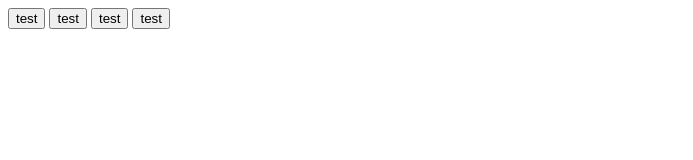
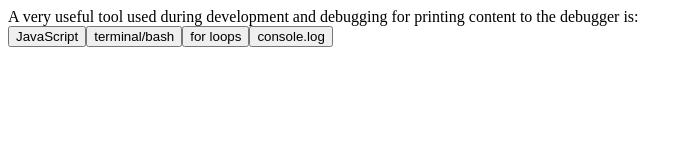
Before and after one commit to alyssaharper/Code_Quiz, a plain HTML site: page index.html in a window 1280 px wide. Both pictures are taken after a click on the button "Start Quiz". Shown: the whole page, without its empty margins (0-693 px from the left). Drawn offline with nearby package versions, Linux system fonts and the light colour scheme.

Commit message:
Added more functions to JS. Added comments explaining functions

```diff
--- a/index.html
+++ b/index.html
@@ -15,14 +15,14 @@
     <button type="button" class="startButton" id="startQuiz">Start Quiz</button>
 </div>
     <div id="question_block" class="hide">
-        <div id="questions">
+        <div id="questions">Question</div>
+        <div id="optionButtons">
             <button class="optionText" id="optionA">test</button>
             <button class="optionText" id="optionB">test</button>
             <button class="optionText" id="optionC">test</button>
             <button class="optionText" id="optionD">test</button>
         </div>
     </div>
-    <div id="answerPrompt"></div>
 
     <h1 id="allDone">All done!</h1>
     <div id="finalScore"></div>
--- a/script.js
+++ b/script.js
@@ -3,6 +3,7 @@
 var startButtonEl = document.getElementById("startQuiz");
 var introBlockEl = document.getElementById("introBlock");
 var questionBlockEl = document.getElementById("question_block");
+var optionButtonsEl = document.getElementById("optionButtons");
 var questionEl = document.querySelector("#questions");
 var optAEl = document.getElementById("optionA");
 var optBEl = document.getElementById("optionB");
@@ -18,56 +19,107 @@ allDoneEl.hide();
 initialInputEl.hide();
 submitEl.hide();
 
-
+var score = 0;
 
 var questions = [
     {
     question: "Commonly used data types DO NOT Include:",
-    optA: "strings",
-    optB: "booleans",
-    optC: "alerts",
-    optD: "numbers",
-    correct: 3,
+    answers: [
+        {text: "strings", correct: false},
+        {text: "booleans", correct: false},
+        {text: "alerts", correct: true},
+        {text: "numbers", correct: false}
+    ]
     },
     {
     question: "The condition in an if / else statement is enclosed within _____.",
-    optA: "quotes",
-    optB: "curly brackets",
-    optC: "parenthesis",
-    optD: "square brackets",
-    correct: 2,
+    answers: [
+        {text: "quotes", correct: false},
+        {text: "curly brackets", correct: false},
+        {text: "parenthesis", correct: true},
+        {text: "square brackets", correct: false}
+    ]
     },
     {
     question: "Arrays in JavaScript can be used to store _____.",
-    optA: "numbers and strings",
-    optB: "other arrays",
-    optC: "booleans",
-    optD: "all of the above",
-    correct: 4,
+    answers: [
+        {text: "numbers and strings", correct: false},
+        {text: "other arrays", correct: false},
+        {text: "booleans", correct: false},
+        {text: "all of the above", correct: true}
+    ]
     },
     {
     question: "String values must be enclosed within _____ when being assigned to variables.",
-    optA: "commas",
-    optB: "curly brackets",
-    optC: "quotes",
-    optD: "parenthesis",
-    correct: 3,
+    answers: [
+        {text: "commas", correct: false},
+        {text: "curly brackets", correct: false},
+        {text: "quotes", correct: true},
+        {text: "parenthesis", correct: false}
+    ]
     },
     {
     question: "A very useful tool used during development and debugging for printing content to the debugger is:",
-    optA: "JavaScript",
-    optB: "terminal/bash",
-    optC: "for loops",
-    optD: "console.log",
-    correct: 4,
+    answers: [
+        {text: "JavaScript", correct: false},
+        {text: "terminal/bash", correct: false},
+        {text: "for loops", correct: false},
+        {text: "console.log", correct: true}
+    ]
     },
 ];
-
-
-startButtonEl.addEventListener('click', startGame)
-
+//creates undefined variables for future function use
+var shuffleQues
+var currentQuesIndex
+// when start button is clicked, startGame function runs
+startButtonEl.addEventListener('click', startGame);
+//hides my intro block, shuffles my questions, sets my current question index to 0, shows my question block, getQuestions function runs
 function startGame() {
 introBlockEl.classList.add('hide');
+shuffleQues = questions.sort(() => Math.random() - .5);
+currentQuesIndex = 0;
 questionBlockEl.classList.remove('hide');
+getQuestions();
+};
+// runs resetBlock function and runs showQues function with argument shuffle questions at the current index
+function getQuestions() {
+    resetBlock();
+    showQues(shuffleQues[currentQuesIndex]);
+};
+//sets question text to text from object. For each answer creates a button and adds in appropriate text from object. Also saves correct answer to the dataset. Creates eventlistener that when clicked on runs chooseAnswer function
+function showQues(question) {
+questionEl.innerText = question.question
+question.answers.forEach(answer => {
+    var button = document.createElement('button')
+    button.innerText = answer.text
+    if (answer.correct) {
+        button.dataset.correct = answer.correct
+    }
+    button.addEventListener('click', chooseAnswer)
+    optionButtonsEl.appendChild(button)
+})
+};
+// removed originally created buttons in HTML
+function resetBlock() {
+    while (optionButtonsEl.firstChild) {
+        optionButtonsEl.removeChild(optionButtonsEl.firstChild)
+    }
+}
+// gets the button we selected and then check if it is correct. Then creates a function to see if it is actually set to correct or wrong. Create an array for the answers and then checks if each button is correct or not.
+function chooseAnswer(e) {
+    var selectedOption = e.target;
+    var correct = selectedOption.dataset.correct;
+    checkIfCorrect(document.body, correct)
+    Array.from(optionButtonsEl.children).forEach(button => {
+        checkIfCorrect(button, button.dataset.correct)
+    })
+};
 
+function checkIfCorrect(correct) {
+    if (correct) {
+        score++;
+        console.log('correct');
+    } else {
+        console.log("wrong");
+    }
 };
```
